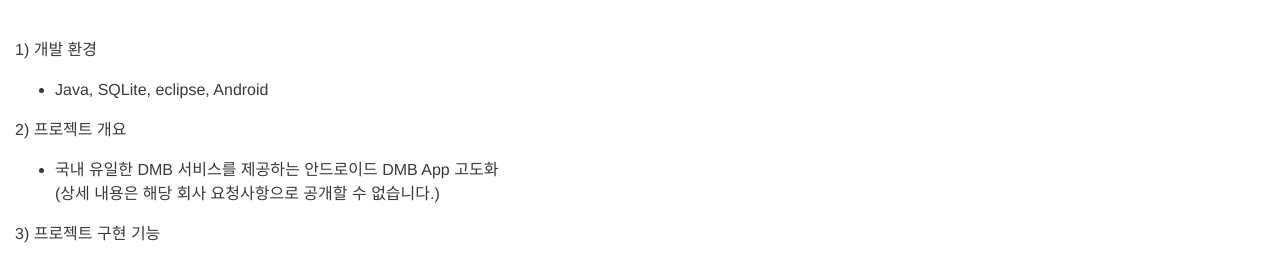
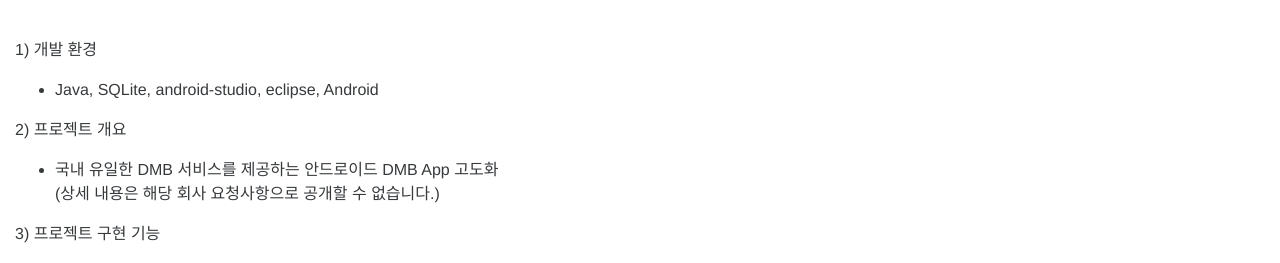
Before and after one commit to khj0704/khj0704.github.io, a Jekyll site: the page built from _posts/2017-01-18-portfolio18.md, in a window 1280 px wide and 900 px high, scrolled down 1865 px. Shown: the part 286-549 px from the top of the window. Built offline with Jekyll 4.4.1, drawn with Linux system fonts in a browser that asks for light colours; nearby versions of some CDN libraries; library files that are not in the unit come from our copies.

Commit message:
Modified Posts

```diff
--- a/_posts/2017-01-18-portfolio18.md
+++ b/_posts/2017-01-18-portfolio18.md
@@ -8,7 +8,7 @@ image: omnitel_smart_dmb.png
 ---
 
 1) 개발 환경
- - Java, SQLite, eclipse, Android
+ - Java, SQLite, android-studio, eclipse, Android
 
 2) 프로젝트 개요
  - 국내 유일한 DMB 서비스를 제공하는 안드로이드 DMB App 고도화
```
Also changed, not shown: _posts/2017-01-16-portfolio16.md (+1 -1 lines).
